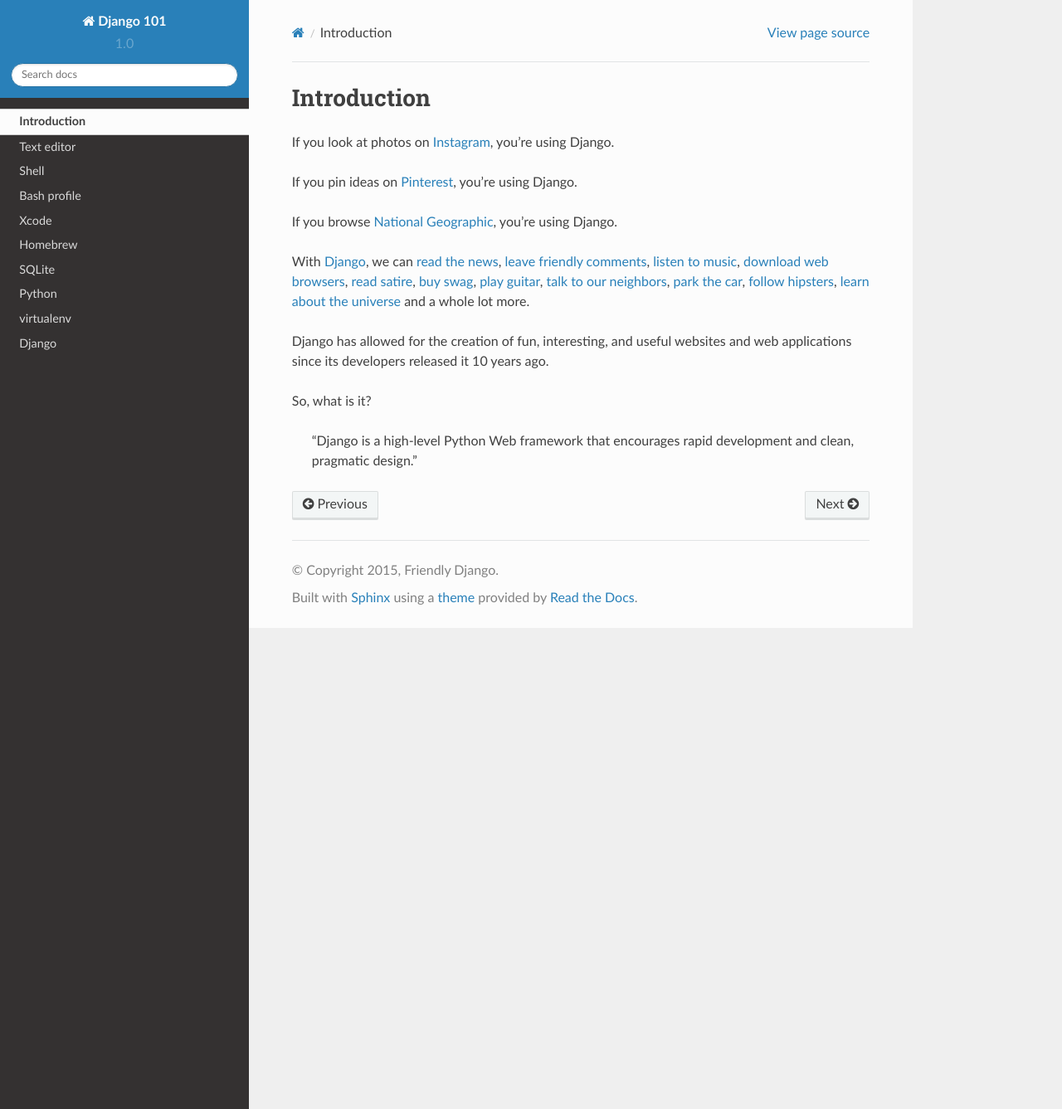
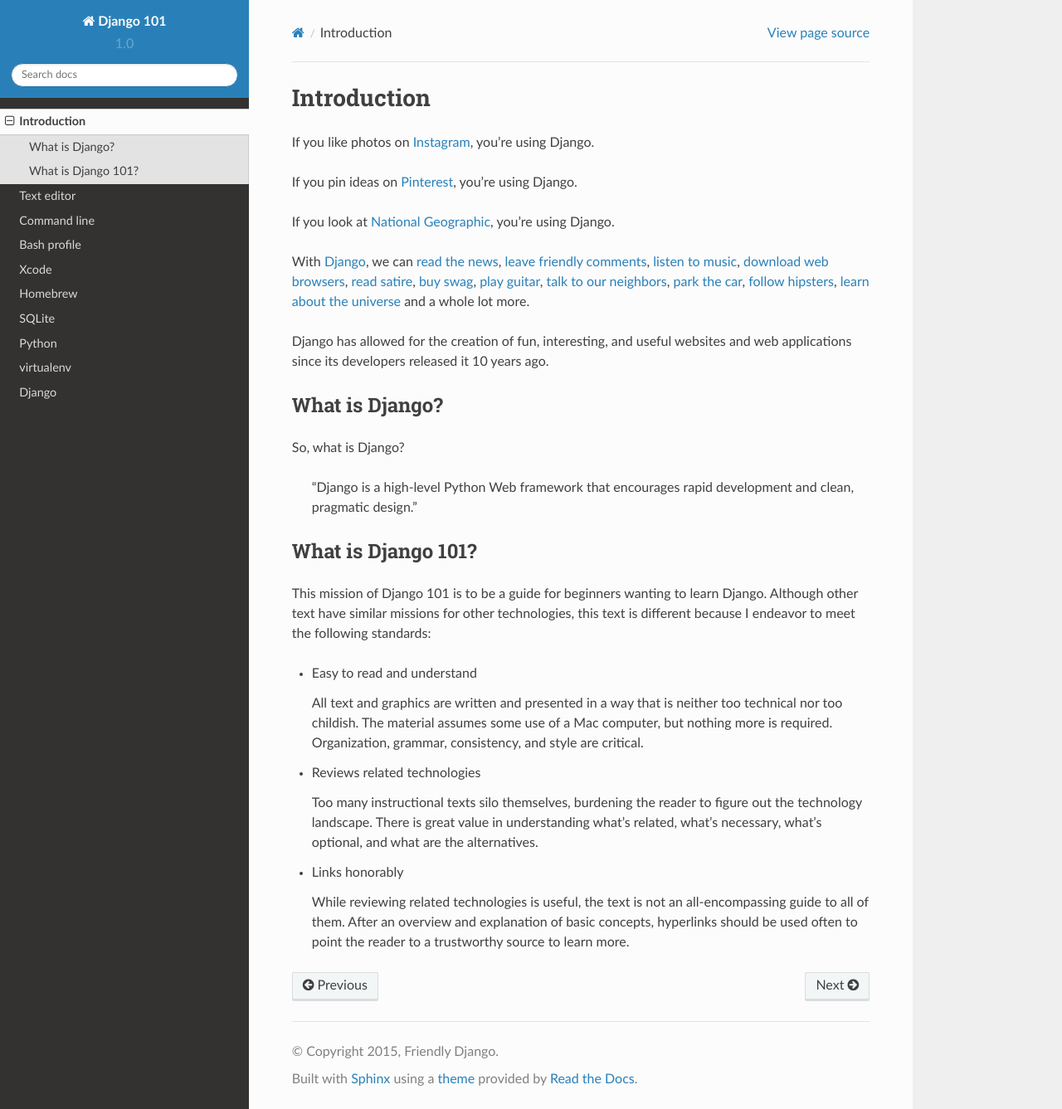
Before and after one commit to MikeTam1021/friendly-101, a Sphinx documentation site: the page built from docs/introduction.rst, in a window 1280 px wide and 1337 px high. Shown: the whole window at 83% size. Built offline with Sphinx 7.4.7 and the Read the Docs theme 2.0.0, drawn with Linux system fonts in a browser that asks for light colours.

Commit message:
Finished Text Editor doc

```diff
--- a/docs/index.rst
+++ b/docs/index.rst
@@ -25,7 +25,7 @@
 
    Introduction <introduction>
    Text editor <texteditor>
-   Shell <shell>
+   Command line <commandline>
    Bash profile <bashprofile>
    Xcode <xcode>
    Homebrew <homebrew>
--- a/docs/introduction.rst
+++ b/docs/introduction.rst
@@ -1,16 +1,36 @@
 Introduction
 ============
 
-If you look at photos on `Instagram <http://instagram.com/>`_, you're using Django.
+If you like photos on `Instagram <http://instagram.com/>`_, you're using Django.
 
 If you pin ideas on `Pinterest <https://www.pinterest.com/>`_, you're using Django.
 
-If you browse `National Geographic <http://www.nationalgeographic.com/>`_, you're using Django.
+If you look at `National Geographic <http://www.nationalgeographic.com/>`_, you're using Django.
 
 With `Django <https://www.djangoproject.com/>`_, we can `read the news <http://www.theguardian.co.uk/>`_, `leave friendly comments <https://disqus.com/>`_, `listen to music <http://www.rdio.com/>`_, `download web browsers <https://www.mozilla.org/en-US/>`_, `read satire <http://www.theonion.com/>`_, `buy swag <https://www.threadless.com/>`_, `play guitar <https://www.soundslice.com/>`_, `talk to our neighbors <http://www.everyblock.com/>`_, `park the car <http://spothero.com/>`_, `follow hipsters <http://pitchfork.com/>`_, `learn about the universe <http://www.nasa.gov/>`_ and a whole lot more.
 
 Django has allowed for the creation of fun, interesting, and useful websites and web applications since its developers released it 10 years ago.
 
-So, what is it?
+What is Django?
+---------------
+
+So, what is Django?
 
    "Django is a high-level Python Web framework that encourages rapid development and clean, pragmatic design."
+
+What is Django 101?
+-------------------
+
+This mission of Django 101 is to be a guide for beginners wanting to learn Django. Although other text have similar missions for other technologies, this text is different because I endeavor to meet the following standards:
+
+- Easy to read and understand
+
+  All text and graphics are written and presented in a way that is neither too technical nor too childish. The material assumes some use of a Mac computer, but nothing more is required. Organization, grammar, consistency, and style are critical.
+
+- Reviews related technologies
+
+  Too many instructional texts silo themselves, burdening the reader to figure out the technology landscape. There is great value in understanding what's related, what's necessary, what's optional, and what are the alternatives.
+
+- Links honorably
+
+  While reviewing related technologies is useful, the text is not an all-encompassing guide to all of them. After an overview and explanation of basic concepts, hyperlinks should be used often to point the reader to a trustworthy source to learn more.
--- a/docs/texteditor.rst
+++ b/docs/texteditor.rst
@@ -6,7 +6,7 @@
 What is a text editor?
 ----------------------
 
-A text editor is an application that allows you to write code, which is simply text without formatting options like bold or alignment. `Microsoft Word <https://en.wikipedia.org/wiki/Microsoft_Word>`_ and `TextEdit <https://en.wikipedia.org/wiki/TextEdit>`_ are word processors, which are similar to text editors, but often come with features that make those applications inappropriate for writing code.
+A **text editor** is an application that allows you to write code, which is simply text without formatting options like bold or alignment. `Microsoft Word <https://en.wikipedia.org/wiki/Microsoft_Word>`_ and `TextEdit <https://en.wikipedia.org/wiki/TextEdit>`_ are word processors, which are similar to text editors, but often come with features that make those applications inappropriate for writing code.
 
 Like all good things in life, people have a wide range of opinions on which text editor is "the best." And like all good things in life, finding "the best" text editor is not important; what's important is finding the best text editor *for you*.
 
```
Also changed, not shown: other parts of docs/texteditor.rst (+2 -2 lines), docs/commandline.rst (added, +101 -0 lines), docs/shell.rst (deleted, +0 -10 lines), docs/img/command_line-terminal.png (renamed from docs/img/terminal.png), docs/img/command_line-terminal_matrix.png (added).
